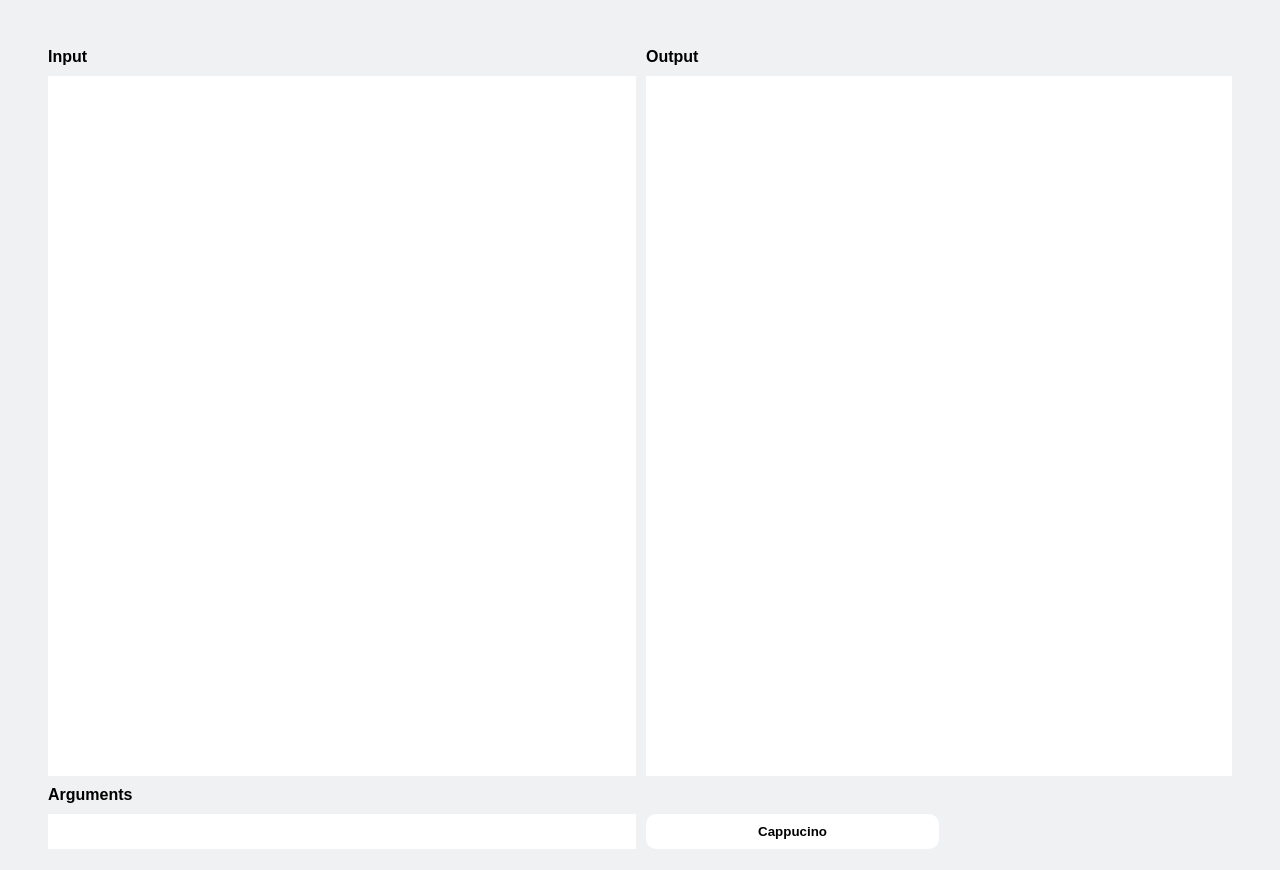
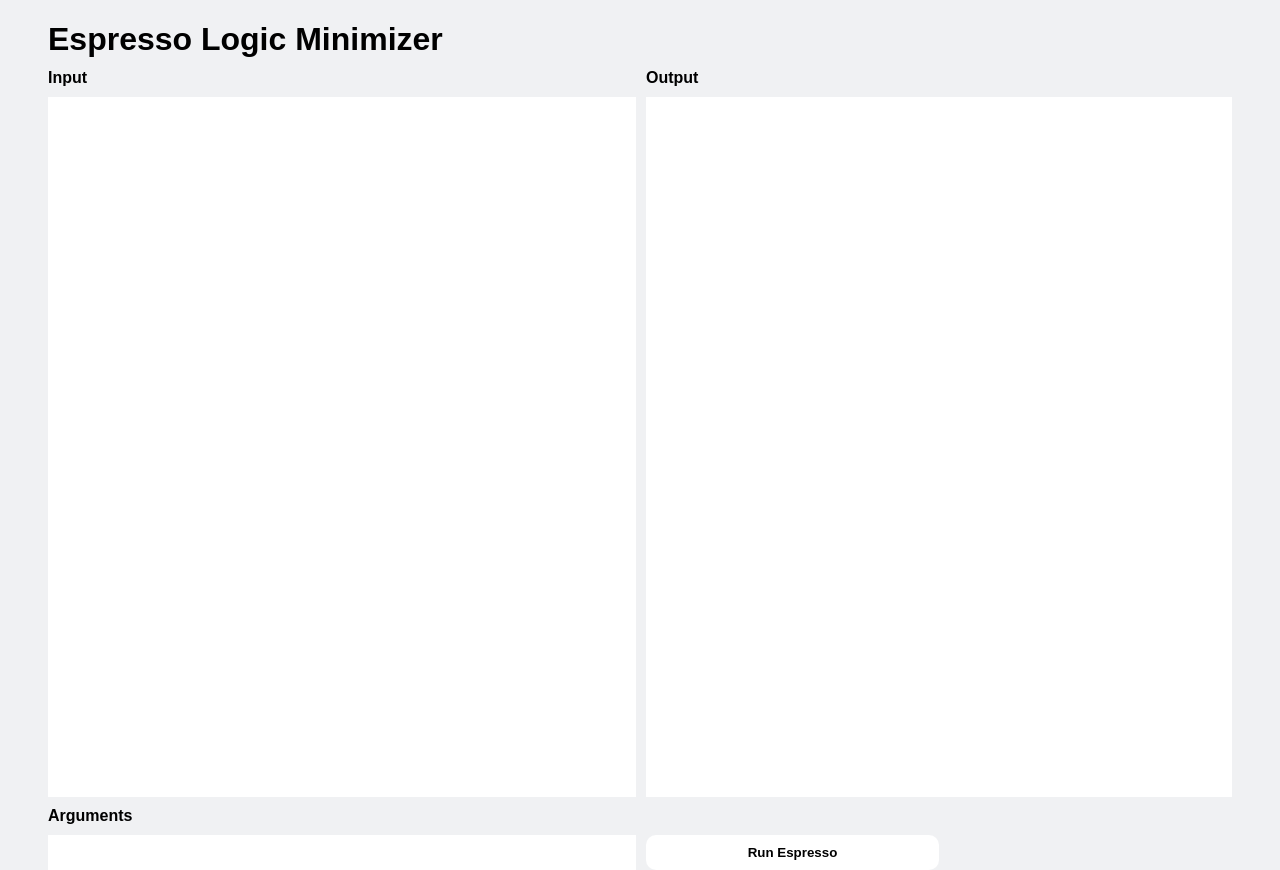
Before and after one commit to NudelErde/Espresso-Wasm-Web, a website with bundled scripts: page index.html in a window 1280 px wide. Before the commit the page ends 849 px from the top, so only its background shows below. Built offline with nearby package versions, Linux system fonts and the light colour scheme.

Commit message:
Replaces Cappucino wording with Espresso

```diff
--- a/index.html
+++ b/index.html
@@ -15,13 +15,15 @@
     <meta property="og:description" content="Runs Espresso heuristic logic minimizer in your browser">
     <meta property="og:type" content="website">
 
+    <title>Espresso on Web</title>
 
     <link rel="stylesheet" href="style.css">
-    <title>Cappucino on Web</title>
 </head>
 
 <body>
-    <div class="header"></div>
+    <div class="header">
+        <h1>Espresso Logic Minimizer</h1>
+    </div>
 
     <div class="main">
 
@@ -46,7 +48,7 @@
                 <input id="args">
             </div>
             <div class="buttonR">
-                <button id="espresso_run"><b>Cappucino</b></button>
+                <button id="espresso_run"><b>Run Espresso</b></button>
             </div>
         </div>
     </div>
```
